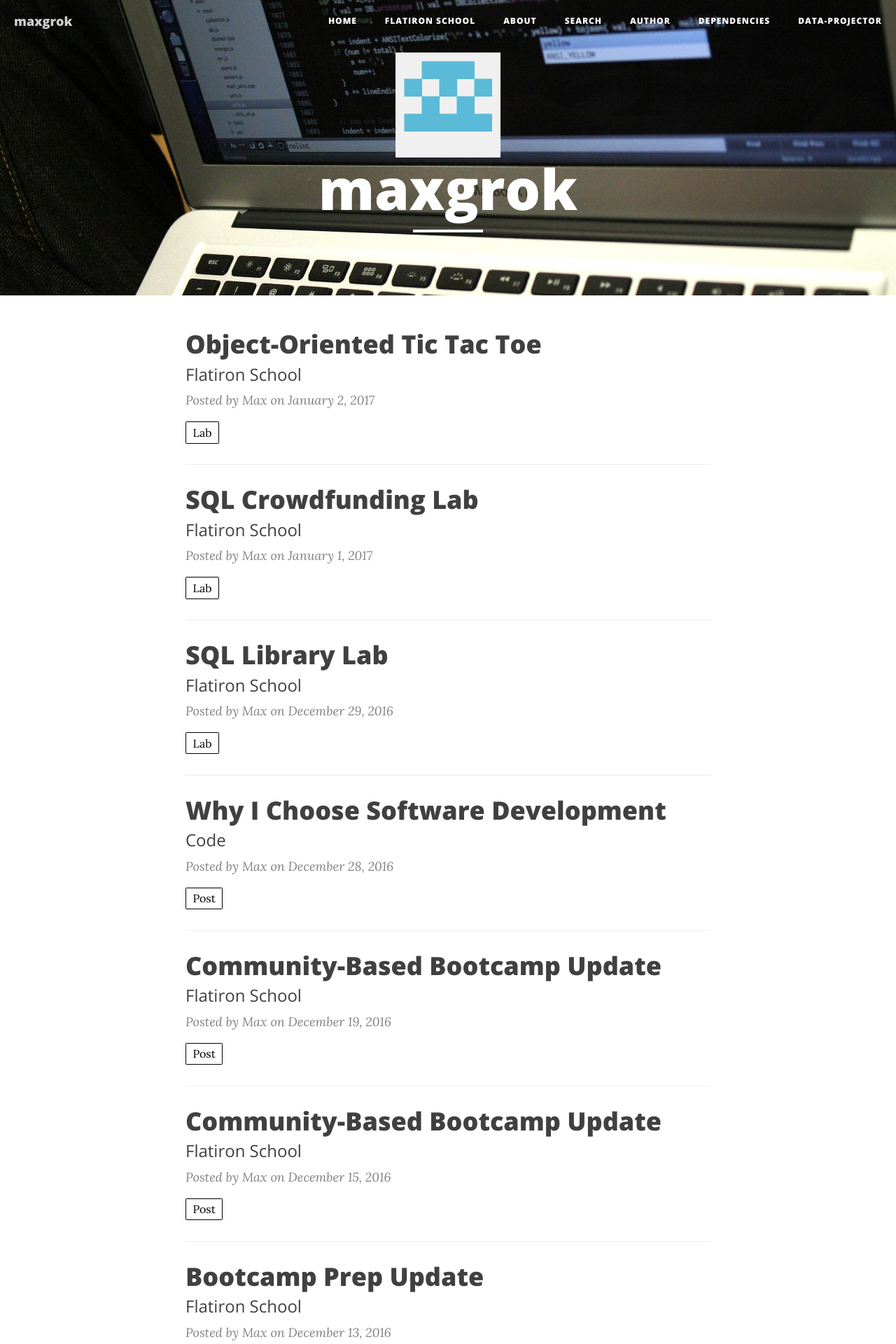
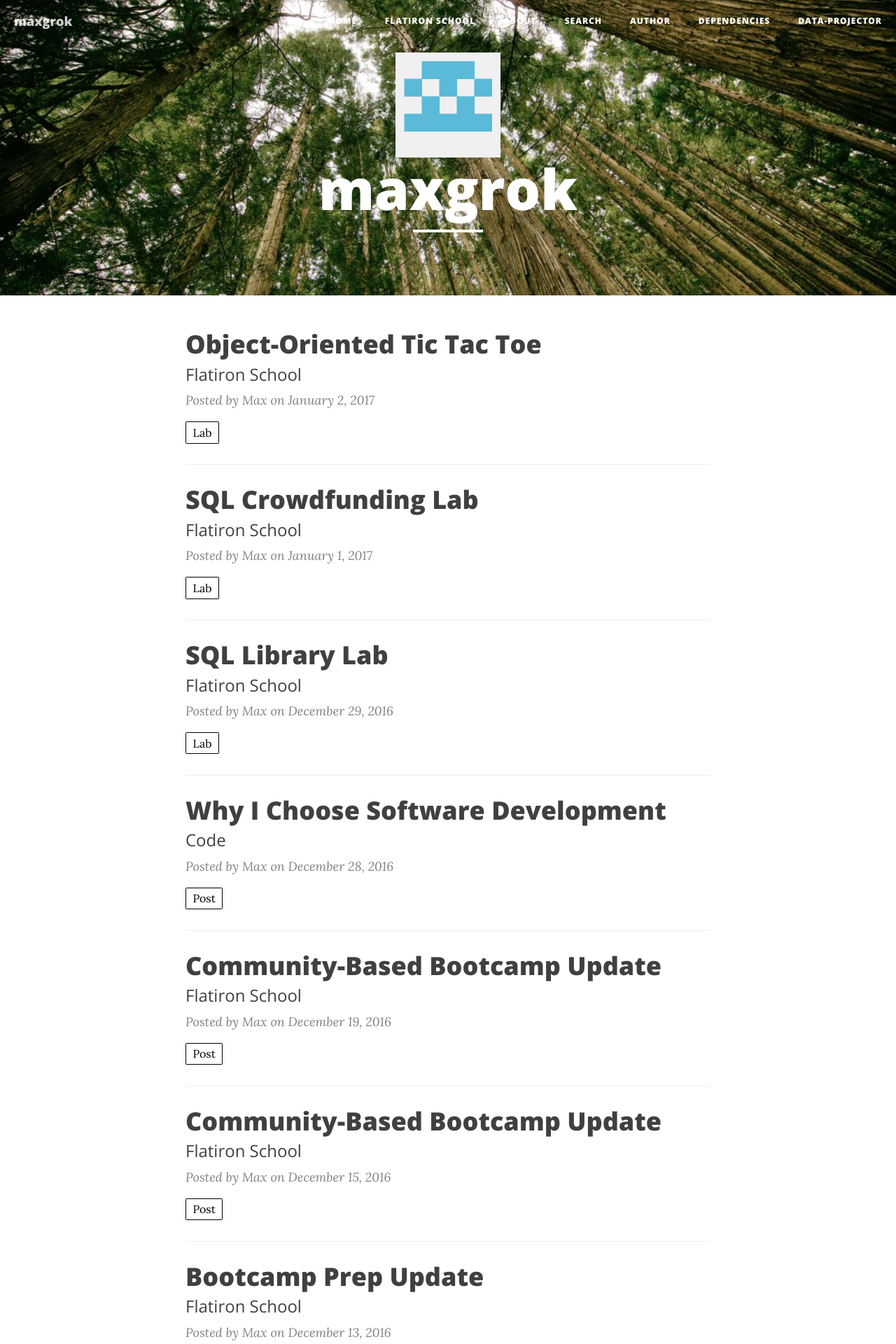
Before and after one commit to maxgrok/maxgrok.github.io_oldversion, a Jekyll site: the page built from index.html, in a window 1280 px wide. Shown: the top 1920 px of the page at 70% size. Built offline with Jekyll 4.4.1, drawn with Linux system fonts in a browser that asks for light colours; nearby versions of some CDN libraries; the list of posts is cut into pages by our own code.

Commit message:
Editing header pic

```diff
--- a/_config.yml
+++ b/_config.yml
@@ -7,7 +7,7 @@ url: "https://maxgrok.github.io"
 
 # Secondary Parameters
 baseurl: ""
-header-img: img/student_coding.jpeg
+header-img: img/forrest.jpeg
 headercolor: "#FFFFFF"
 logo: img/avatar.png
 
```
